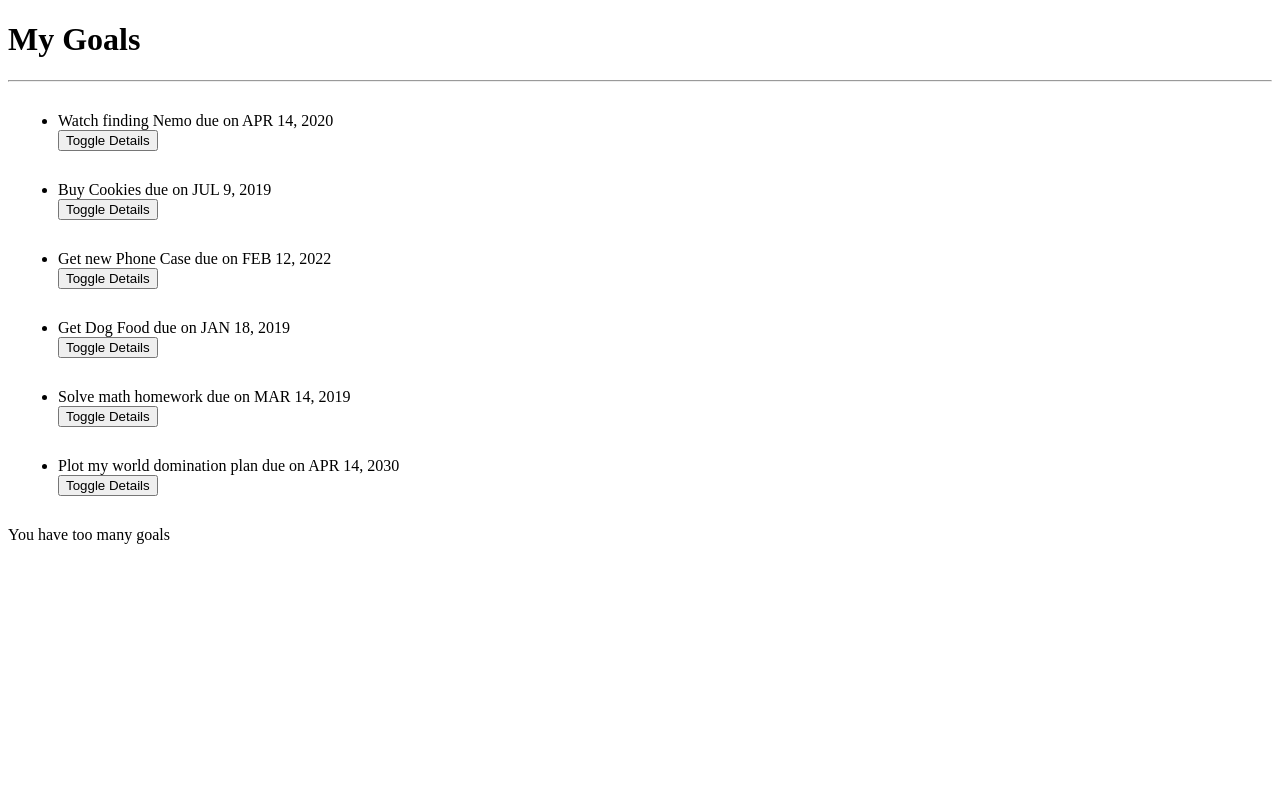
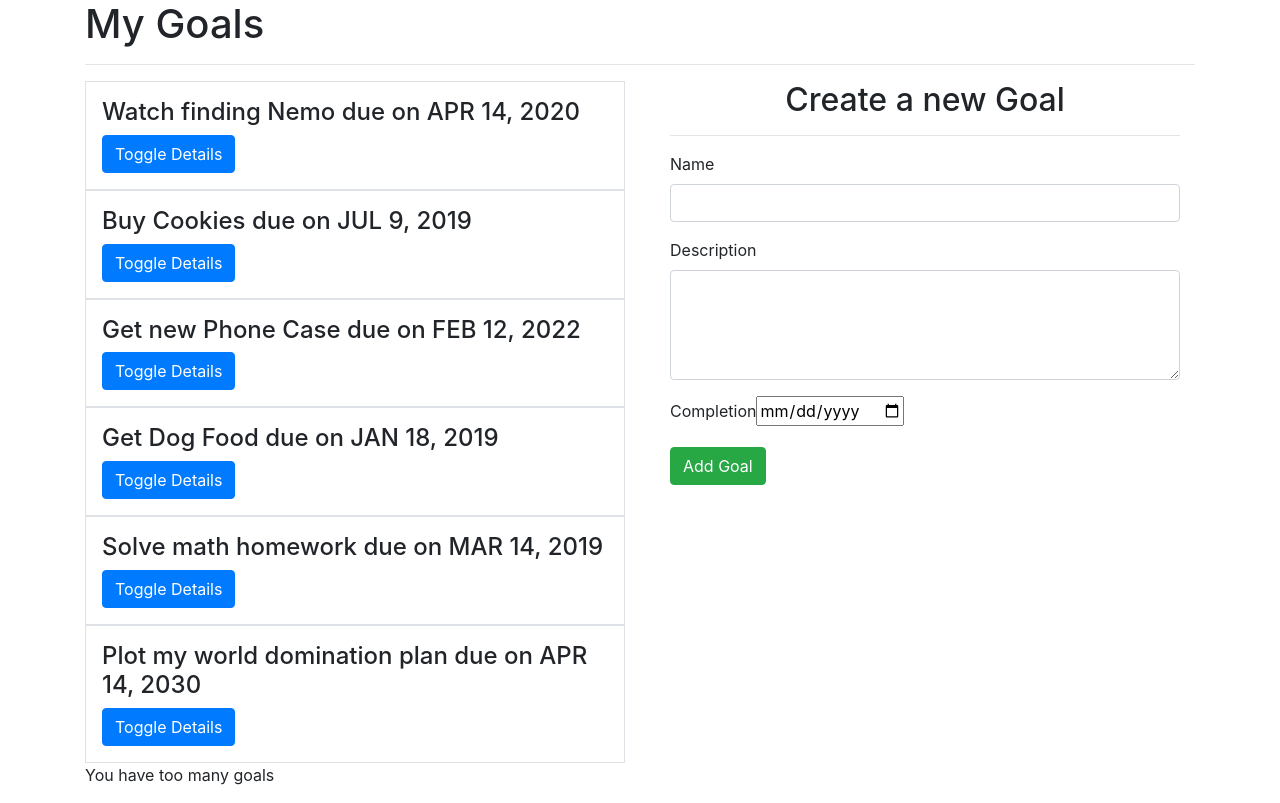
Before and after one commit to Omwakwe/Goals2, an Angular app: page / in a window 1280 px wide. Built offline with nearby package versions, Linux system fonts and the light colour scheme.

Commit message:
add form submission

```diff
--- a/package.json
+++ b/package.json
@@ -19,6 +19,8 @@
     "@angular/platform-browser": "~11.0.0",
     "@angular/platform-browser-dynamic": "~11.0.0",
     "@angular/router": "~11.0.0",
+    "bootstrap": "^4.6.0",
+    "popper": "^1.0.1",
     "rxjs": "~6.6.0",
     "tslib": "^2.0.0",
     "zone.js": "~0.10.2"
--- a/src/app/goal-detail/goal-detail.component.html
+++ b/src/app/goal-detail/goal-detail.component.html
@@ -1,5 +1,5 @@
-<p>
-    {{goal.description}}
-</p>
-<p>This goal will be complete in {{goal.completeDate|dateCount}} days</p>
-<button (click)='goalComplete(true)'>Complete</button>
+<div>
+    <p>{{goal.description}}</p>
+    <p>This goal will be complete in {{goal.completeDate|dateCount}} days</p>
+    <button (click)='goalDelete(true)' class="btn btn-outline-danger">Delete Goal</button>
+</div>
--- a/src/app/goal-detail/goal-detail.component.ts
+++ b/src/app/goal-detail/goal-detail.component.ts
@@ -14,6 +14,10 @@ export class GoalDetailComponent implements OnInit {
     this.isComplete.emit(complete);
   }
 
+  goalDelete(complete: boolean) {
+    this.isComplete.emit(complete);
+  }
+
   constructor() {}
 
   ngOnInit(): void {}
--- /dev/null
+++ b/src/app/goal-form/goal-form.component.html
@@ -0,0 +1,34 @@
+<div class="container-fluid">
+    <h2 class="text-center">Create a new Goal</h2>
+    <hr>
+    <form (ngSubmit)='submitGoal()' #goalForm='ngForm'>
+        <div class="form-group">
+
+            <label for="name">Name</label>
+            <input type="text" class="form-control" id="name" [(ngModel)]="newGoal.name" name="name" #name='ngModel'
+                required>
+            <div [hidden]="name.valid || name.pristine" class="alert alert-danger">
+                <p>Name is required</p>
+            </div>
+        </div>
+        <div class="form-group">
+
+            <label for="description">Description</label>
+            <textarea class="form-control" id="description" rows="4" [(ngModel)]="newGoal.description"
+                name="description" #description="ngModel" required></textarea>
+            <div [hidden]="description.valid || description.pristine" class="alert alert-danger">
+                <p>Description is required</p>
+            </div>
+        </div>
+        <div class="form-group">
+
+            <label for="complete">Completion</label>
+            <input type='date' id="complete" [(ngModel)]="newGoal.completeDate" name="completeDate"
+                #completeDate="ngModel" required>
+            <div [hidden]="completeDate.valid || completeDate.pristine" class="alert alert-danger">
+                <p>Date is required</p>
+            </div>
+        </div>
+        <button type="submit" class="btn btn-success">Add Goal</button>
+    </form>
+</div>
--- /dev/null
+++ b/src/app/goal-form/goal-form.component.ts
@@ -0,0 +1,20 @@
+import { Component, EventEmitter, OnInit, Output } from '@angular/core';
+import { Goal } from '../goal';
+
+@Component({
+  selector: 'app-goal-form',
+  templateUrl: './goal-form.component.html',
+  styleUrls: ['./goal-form.component.css'],
+})
+export class GoalFormComponent implements OnInit {
+  newGoal = new Goal(0, '', '', new Date());
+  @Output() addGoal = new EventEmitter<Goal>();
+
+  submitGoal() {
+    this.addGoal.emit(this.newGoal);
+  }
+
+  constructor() {}
+
+  ngOnInit(): void {}
+}
--- a/src/app/goal/goal.component.html
+++ b/src/app/goal/goal.component.html
@@ -1,11 +1,24 @@
-<h1>My Goals</h1>
-<hr>
-<ul>
-    <div class="spacer" *ngFor='let goal of goals;let i = index'>
-        <li appStrikethrough>{{goal.name}} due on {{goal.completeDate|date|uppercase}}</li>
-        <button (click)='toggleDetails(i)'>Toggle Details</button>
-        <app-goal-detail *ngIf='goal.showDescription' [goal]='goal' (isComplete)='completeGoal($event,i)'>
-        </app-goal-detail>
+<div class="container">
+    <h1>My Goals</h1>
+    <hr>
+
+    <div class="row">
+        <div class="col-md-6">
+            <div class="p-3 border" *ngFor='let goal of goals;let i = index'>
+                <div>
+                    <h4 id={{i}} appStrikethrough>{{goal.name}} due on {{goal.completeDate|date|uppercase}}</h4>
+                    <button (click)='toggleDetails(i)' class="btn btn-primary">Toggle Details</button>
+                </div>
+
+                <div *ngIf='goal.showDescription'>
+                    <app-goal-detail [goal]='goal' (isComplete)='deleteGoal($event,i)'></app-goal-detail>
+                </div>
+            </div>
+        </div>
+        <div class="col-md-6">
+            <app-goal-form (addGoal)="addNewGoal($event)"></app-goal-form>
+        </div>
     </div>
-</ul>
-<p *ngIf='goals.length > 5'>You have too many goals</p>
+
+    <p *ngIf='goals.length > 5'>You have too many goals</p>
+</div>
--- a/src/app/goal/goal.component.ts
+++ b/src/app/goal/goal.component.ts
@@ -41,6 +41,13 @@ export class GoalComponent implements OnInit {
     ),
   ];
 
+  addNewGoal(goal: Goal) {
+    let goalLength = this.goals.length;
+    goal.id = goalLength + 1;
+    goal.completeDate = new Date(goal.completeDate);
+    this.goals.push(goal);
+  }
+
   toggleDetails(index: number) {
     this.goals[index].showDescription = !this.goals[index].showDescription;
   }
@@ -51,6 +58,18 @@ export class GoalComponent implements OnInit {
     }
   }
 
+  deleteGoal(isComplete: boolean, index: number) {
+    if (isComplete) {
+      let toDelete = confirm(
+        `Are you sure you want to delete ${this.goals[index].name}?`
+      );
+
+      if (toDelete) {
+        this.goals.splice(index, 1);
+      }
+    }
+  }
+
   constructor() {}
 
   ngOnInit(): void {}
--- a/src/styles.css
+++ b/src/styles.css
@@ -1 +1,2 @@
 /* You can add global styles to this file, and also import other style files */
+@import "~bootstrap/dist/css/bootstrap.css"
```
Also changed, not shown: src/app/app.module.ts (+11 -2 lines), src/app/goal-form/goal-form.component.css (added), 2 other files (tests, documents, lock files or other folders).
